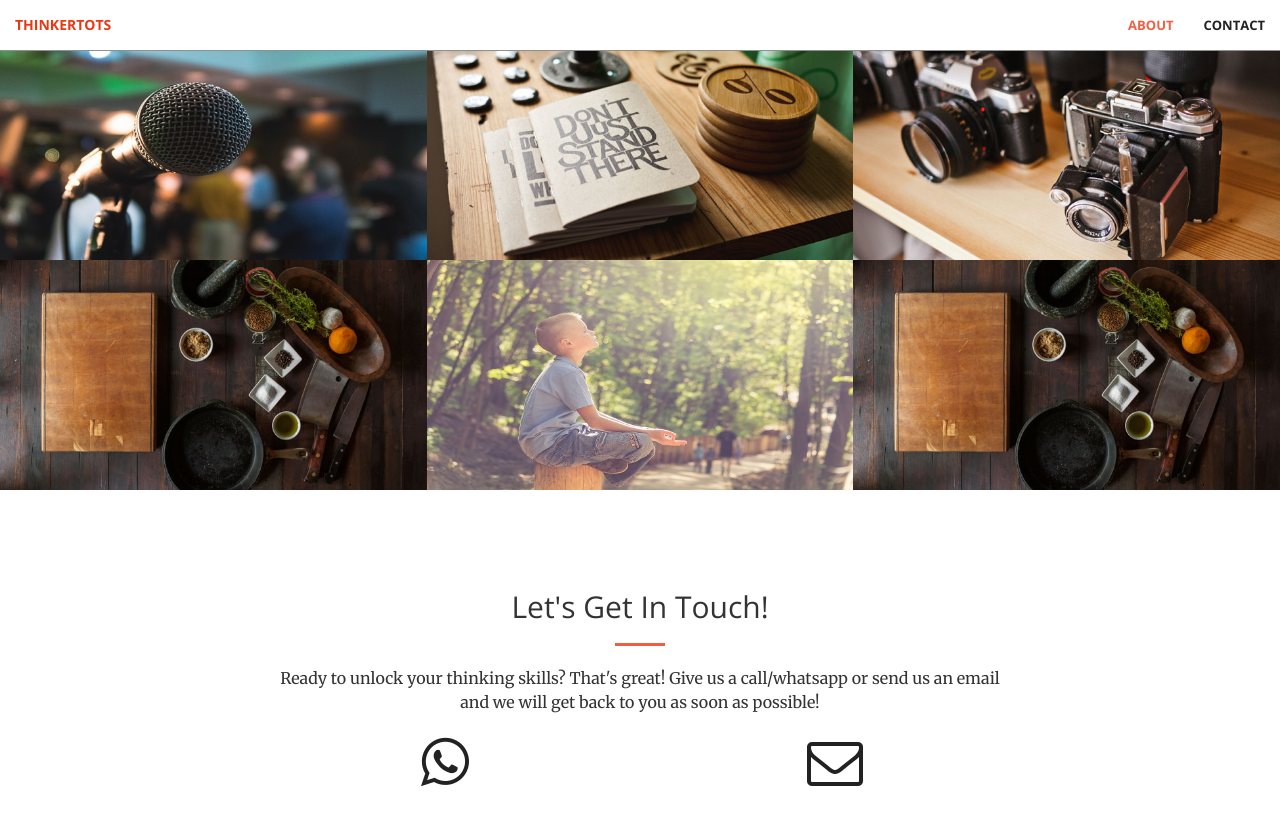
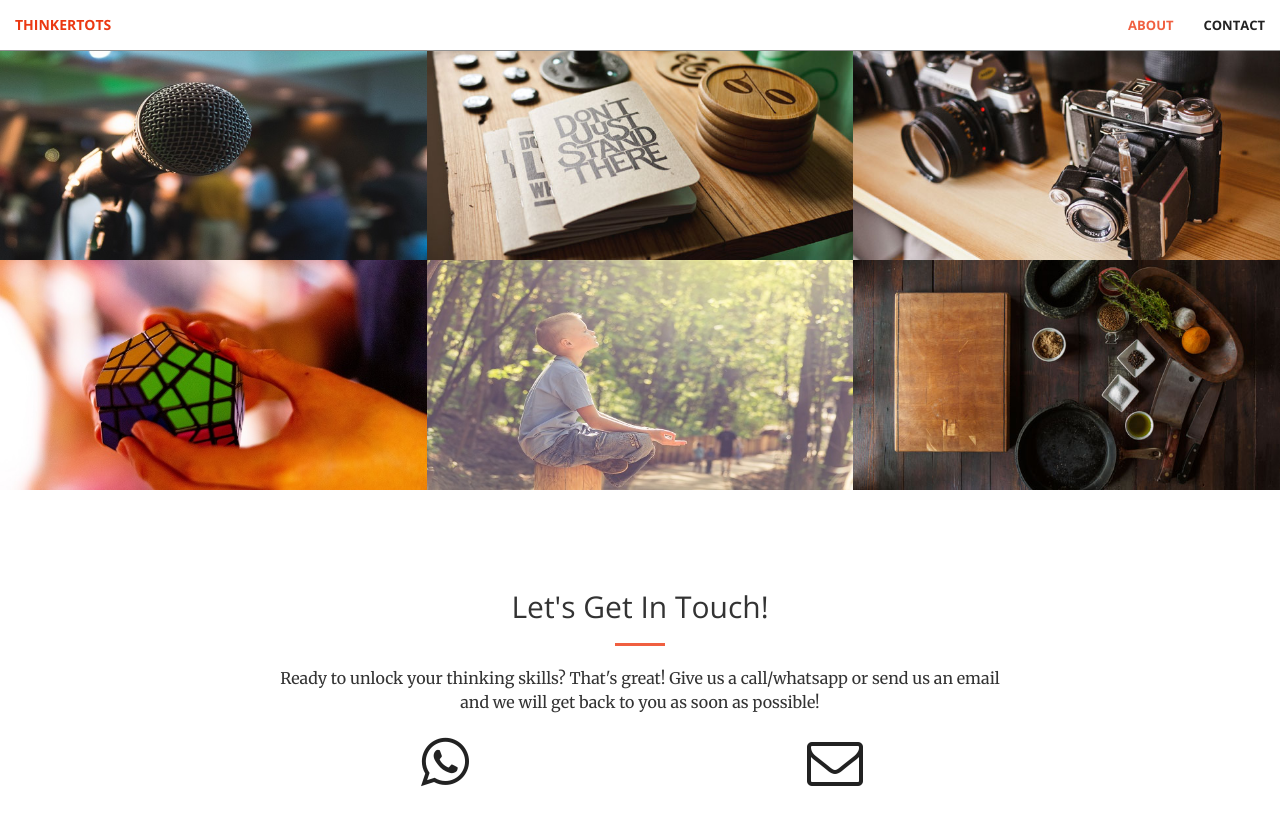
Before and after one commit to serahisaactho/thinkertots, a Jekyll site: the page built from index.html, in a window 1280 px wide and 900 px high, scrolled down 1670 px. Shown: the top 825 px of the window. Built offline with Jekyll 4.4.1, drawn with Linux system fonts in a browser that asks for light colours.

Commit message:
Add brain teasers image

```diff
--- a/_includes/portfolio.html
+++ b/_includes/portfolio.html
@@ -39,7 +39,7 @@
             </div>
             <div class="col-lg-4 col-sm-6">
                 <a href="#" class="portfolio-box">
-                    <img src="img/portfolio/4.jpg" class="img-responsive" alt="">
+                    <img src="img/portfolio/brain_teasers.jpg" class="img-responsive" alt="">
                     <div class="portfolio-box-caption">
                         <div class="portfolio-box-caption-content">
                             <div class="project-name">
```
Also changed, not shown: img/portfolio/brain_teasers.jpg (added).
